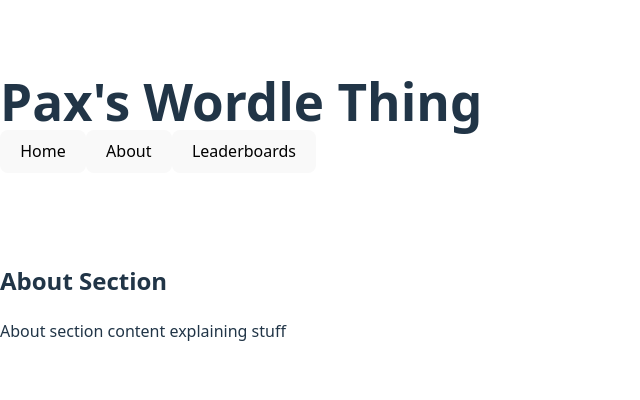
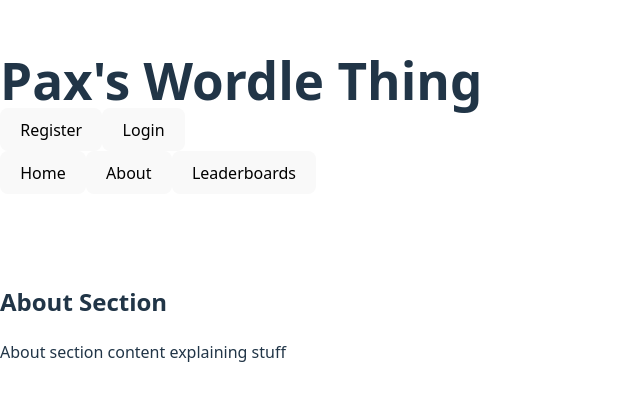
Before and after one commit to paxhuckstep/final_project_frontend, a React (Vite) app: page /about in a window 1280 px wide. Shown: the part 174-574 px from the top of the page, without its empty margins (0-640 px from the left). Built offline with nearby package versions, Linux system fonts and the light colour scheme.

Commit message:
added register and login buttons, not working

```diff
--- a/src/components/Grid/Grid.jsx
+++ b/src/components/Grid/Grid.jsx
@@ -14,7 +14,7 @@ function Grid({
     return (
       <div className="grid">
         <p className="grid__notice">
-          To get started, select some catagories on the left,  then click "New word" at the top right corner.
+          To get started, select some catagories on the left,  then click "New word" on the right.
         </p>
       </div>
     );
--- a/src/components/Header/Header.jsx
+++ b/src/components/Header/Header.jsx
@@ -1,12 +1,13 @@
+import HeaderProfile from "../HeaderProfile/HeaderProfile";
 import NavBar from "../NavBar/NavBar";
 import "./Header.css";
 
-function Header({ currentAttempt, handleNewWord, remainingLetters }) {
-  const attemptsLeft = 6 - currentAttempt;
+function Header({}) {
   return (
     <div className="header">
       <h1 className="header__title">Pax's Wordle Thing</h1>
-      <NavBar/>
+      <HeaderProfile />
+      <NavBar />
     </div>
   );
 }
--- /dev/null
+++ b/src/components/HeaderProfile/HeaderProfile.jsx
@@ -0,0 +1,19 @@
+import "./HeaderProfile.css";
+
+function HeaderProfile() {
+  const isLoggedIn = false;
+
+  if (isLoggedIn) {
+    return <>//logged in stuff</>;
+  }
+  return (
+    <>
+      <div className="header-profile">
+        <button className="header-profile__register">Register</button>
+        <button className="header-profile__login">Login</button>
+      </div>
+    </>
+  );
+}
+
+export default HeaderProfile;
```
Also changed, not shown: src/components/HeaderProfile/HeaderProfile.css (added).
